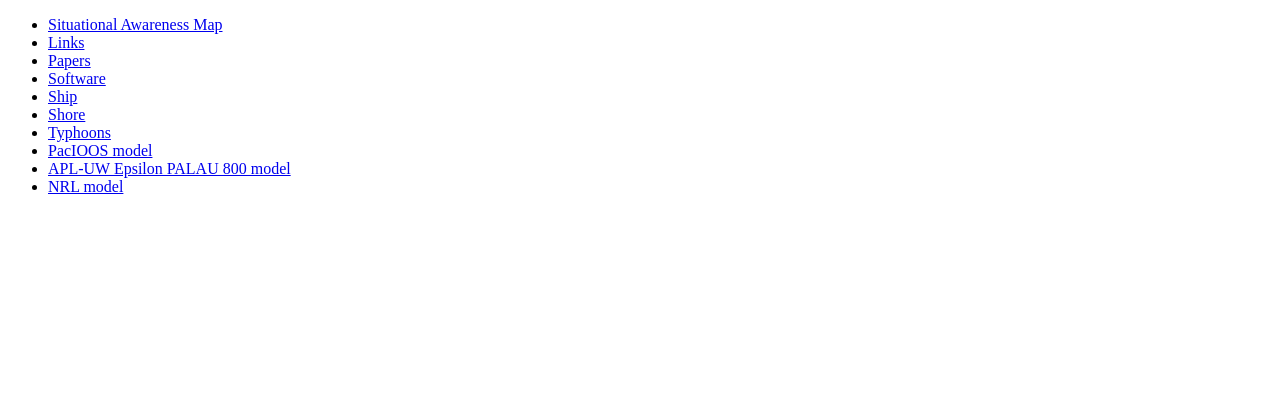
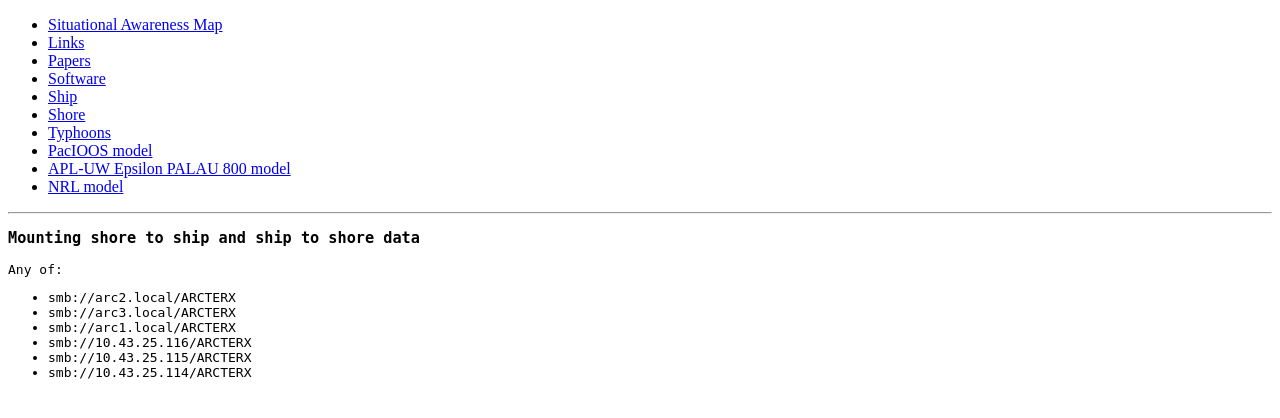
Before and after one commit to mousebrains/ARCTERX, a PHP site: page / in a window 1280 px wide. Shown: the top 418 px of the page. Run offline with PHP 8.4, Linux system fonts and the light colour scheme; some libraries are stand-ins or nearby versions.

Commit message:
Onboard only information

```diff
--- a/public_html/index.php
+++ b/public_html/index.php
@@ -21,5 +21,24 @@
 <li><a href='https://vertmix.alaska.edu/atx2023.html'>APL-UW Epsilon PALAU 800 model</a></li>
 <li><a href='https://www7320.nrlssc.navy.mil/NLIWI_WWW/EAS-SKII/EASNFS.html'>NRL model</a></li>
 </ul>
+<pre>
+<?php
+if (gethostname() != "arcterx") {
+	echo "<div>";
+	echo "<hr>";
+	echo "<h3>Mounting shore to ship and ship to shore data</h3>";
+	echo "Any of:";
+	echo "<ul>";
+	echo "<li>smb://arc2.local/ARCTERX</li>";
+	echo "<li>smb://arc3.local/ARCTERX</li>";
+	echo "<li>smb://arc1.local/ARCTERX</li>";
+	echo "<li>smb://10.43.25.116/ARCTERX</li>";
+	echo "<li>smb://10.43.25.115/ARCTERX</li>";
+	echo "<li>smb://10.43.25.114/ARCTERX</li>";
+	echo "</ul>";
+	echo "</div>";
+}
+?>
+</pre>
 </body>
 </html>
```
